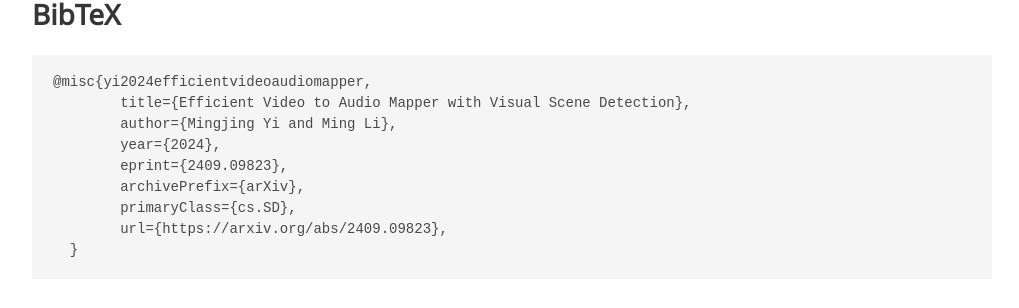
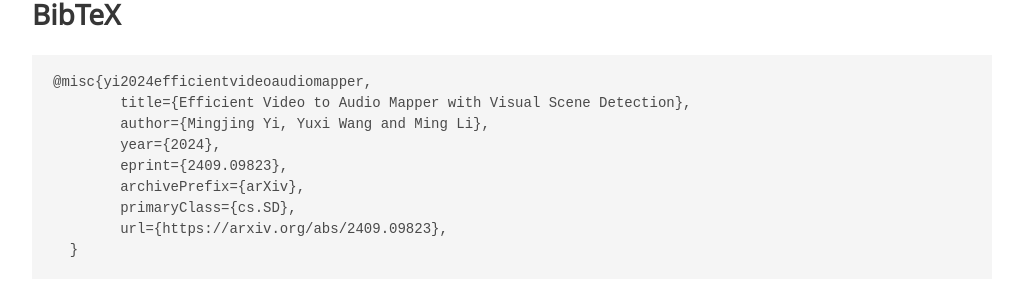
Before and after one commit to 1mageYi/V2A-SceneDetector.demo, a plain HTML site: page index.html in a window 1280 px wide. Shown: the part 3033-3341 px from the top of the page, without its empty margins (128-1147 px from the left). Drawn offline with nearby package versions, Linux system fonts and the light colour scheme; some icons are missing; a web font is replaced by a local one.

Commit message:
Update index.html

```diff
--- a/index.html
+++ b/index.html
@@ -290,7 +290,7 @@
       <h2 class="title">BibTeX</h2>
       <pre><code>@misc{yi2024efficientvideoaudiomapper,
         title={Efficient Video to Audio Mapper with Visual Scene Detection},
-        author={Mingjing Yi and Ming Li},
+        author={Mingjing Yi, Yuxi Wang and Ming Li},
         year={2024},
         eprint={2409.09823},
         archivePrefix={arXiv},
```
